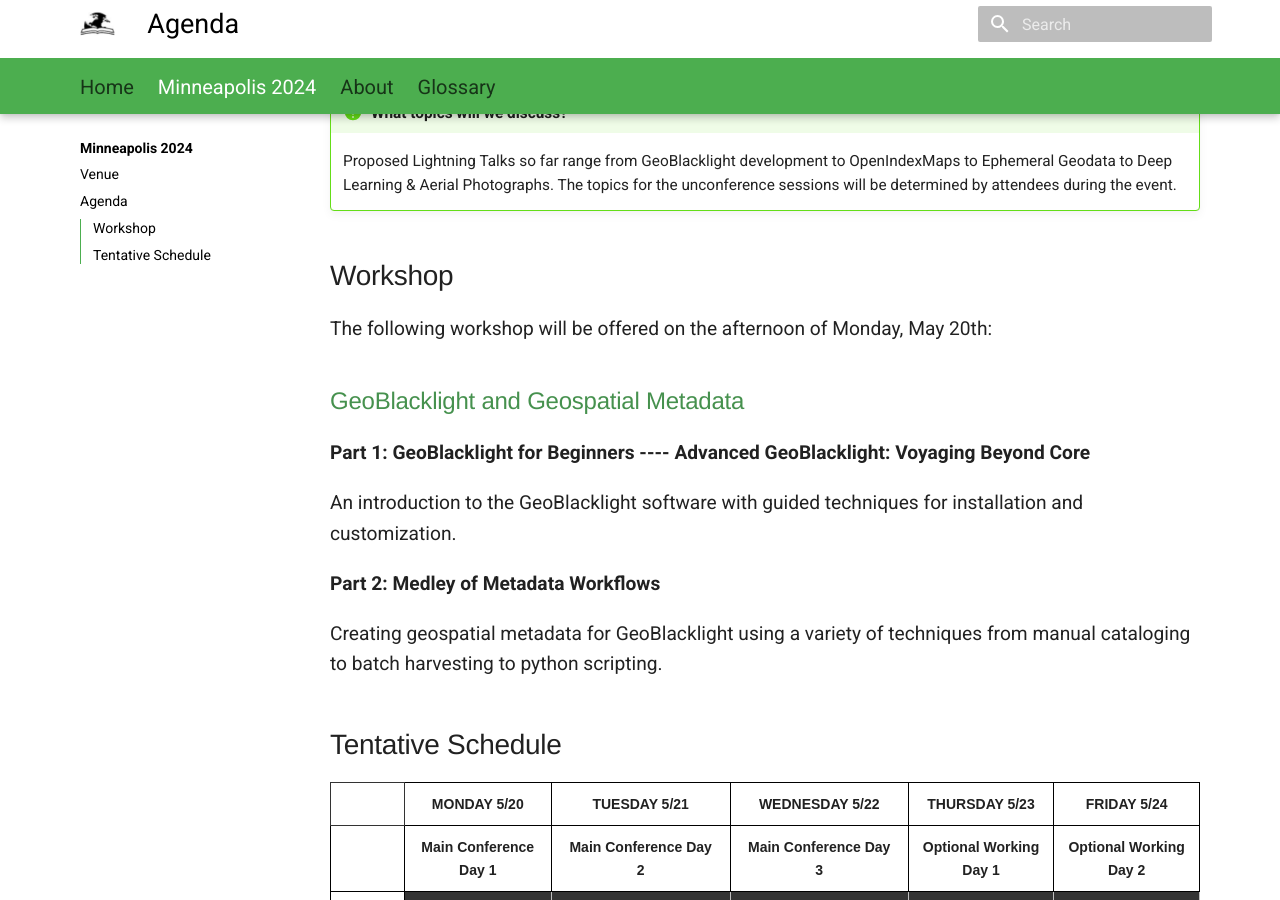
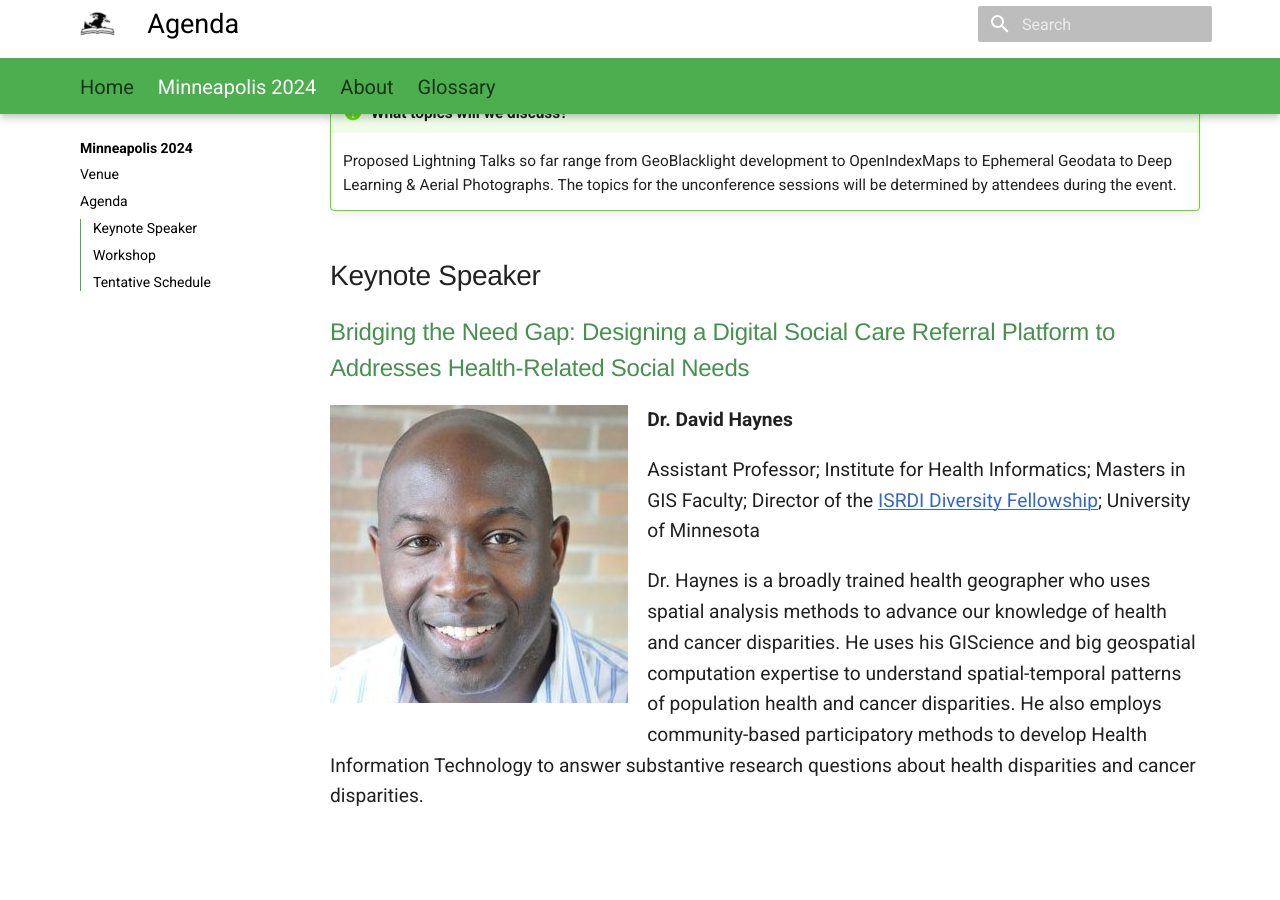
Before and after one commit to geo4lib/geo4libcamp-website, an MkDocs documentation site: the page built from docs/2024/agenda-2024.md, in a window 1280 px wide and 900 px high, scrolled down 214 px. Built offline with MkDocs 1.6.1 and Material for MkDocs 9.7.7, drawn with Linux system fonts in a browser that asks for light colours.

Commit message:
add keynote speaker info

```diff
--- a/docs/2024/agenda-2024.md
+++ b/docs/2024/agenda-2024.md
@@ -3,6 +3,21 @@
 !!! question "What topics will we discuss?"
 
 	Proposed Lightning Talks so far range from GeoBlacklight development to OpenIndexMaps to Ephemeral Geodata to Deep Learning & Aerial Photographs. The topics for the unconference sessions will be determined by attendees during the event.
+
+## Keynote Speaker
+
+### Bridging the Need Gap: Designing a Digital Social Care Referral Platform to Addresses Health-Related Social Needs
+
+![](../images/haynes.jpg){ align=left }
+
+
+**Dr. David Haynes**
+
+Assistant Professor; Institute for Health Informatics; Masters in GIS Faculty; Director of the [ISRDI Diversity Fellowship](https://isrdi.umn.edu/diversity-fellowship-program); University of Minnesota
+
+Dr. Haynes is a broadly trained health geographer who uses spatial analysis methods to advance our knowledge of health and cancer disparities. He uses his GIScience and big geospatial computation expertise to understand spatial-temporal patterns of population health and cancer disparities. He also employs community-based participatory methods to develop Health Information Technology to answer substantive research questions about health disparities and cancer disparities.
+
+<br clear="left"/>
 
 ## Workshop
 
```
Also changed, not shown: docs/images/haynes.jpg (added).
